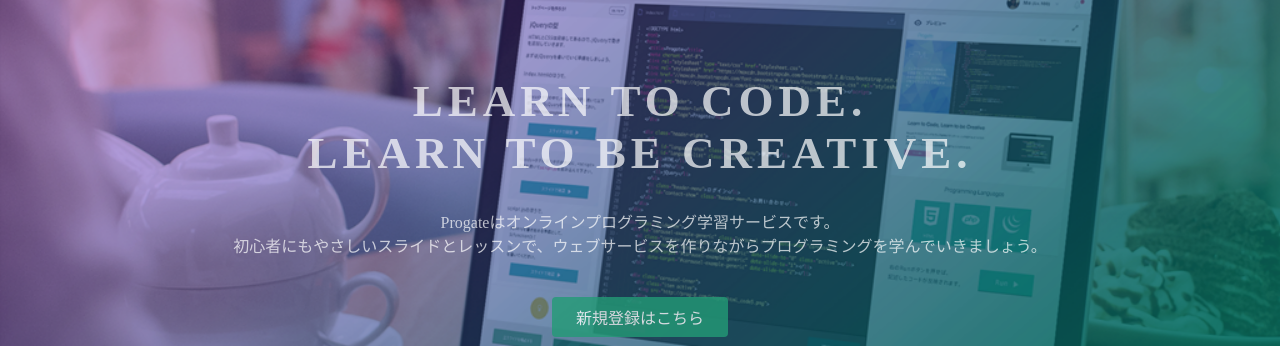
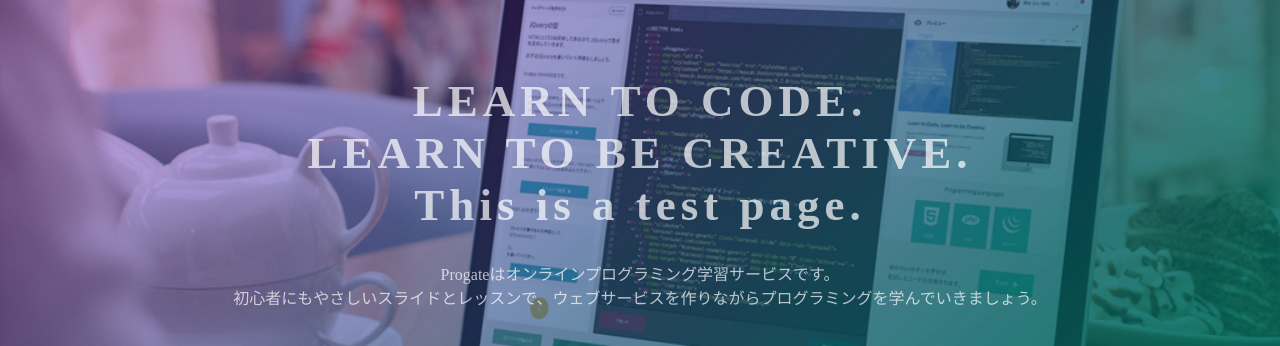
Before and after one commit to yk-prg/github.io, a plain HTML site: page index.html in a window 1280 px wide. Shown: the part 135-481 px from the top of the page. Drawn offline with Linux system fonts and the light colour scheme.

Commit message:
Update index.html

```diff
--- a/index.html
+++ b/index.html
@@ -23,7 +23,7 @@
   </header>
   <div class="top-wrapper">
     <div class="container">
-      <h1>LEARN TO CODE.<br>LEARN TO BE CREATIVE.</h1>
+      <h1>LEARN TO CODE.<br>LEARN TO BE CREATIVE.<br> This is a test page.</h1>
       <p>Progateはオンラインプログラミング学習サービスです。<br>初心者にもやさしいスライドとレッスンで、ウェブサービスを作りながらプログラミングを学んでいきましょう。</p>
       <div class="btn-wrapper">
         <a href="#" class="btn signup">新規登録はこちら</a>
```
